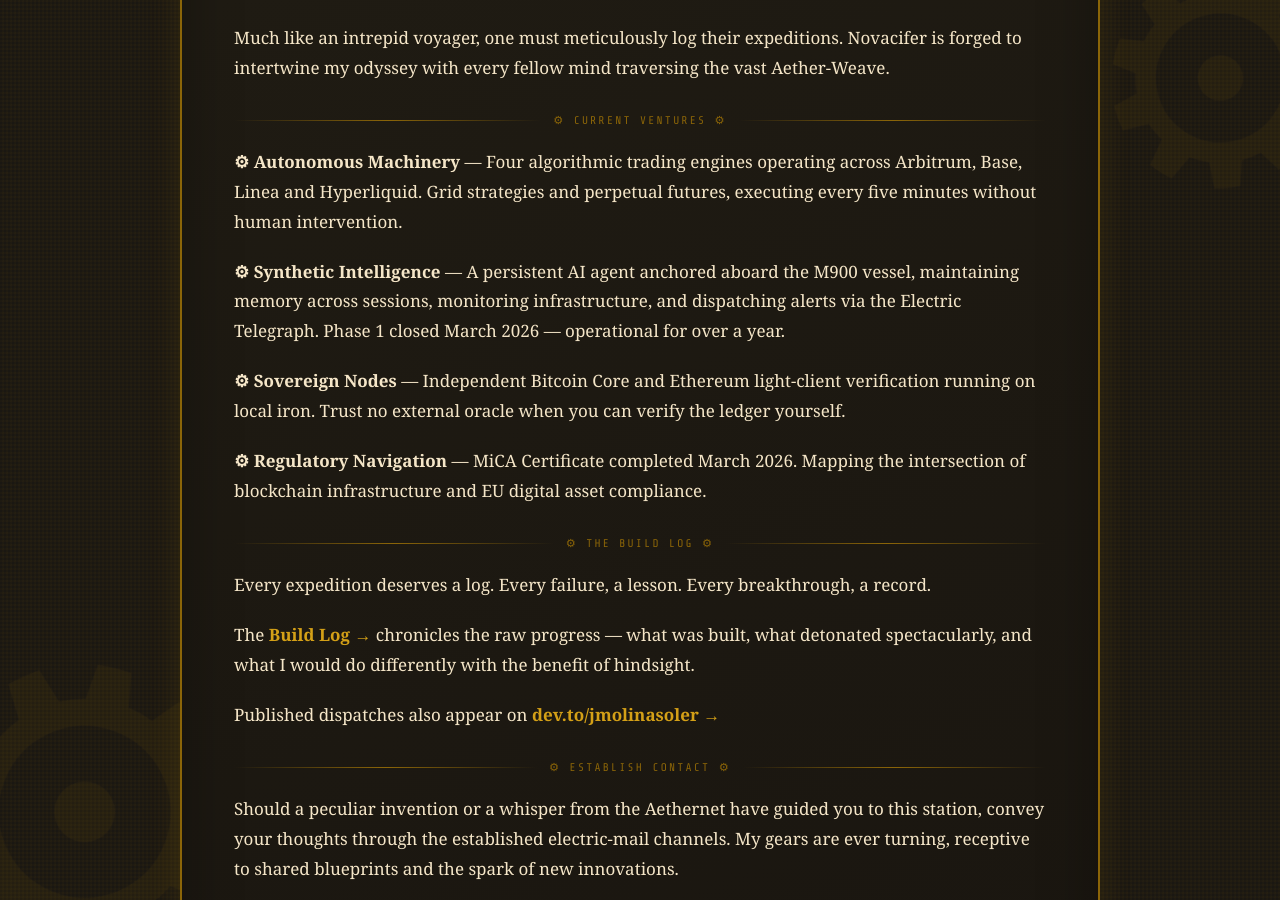
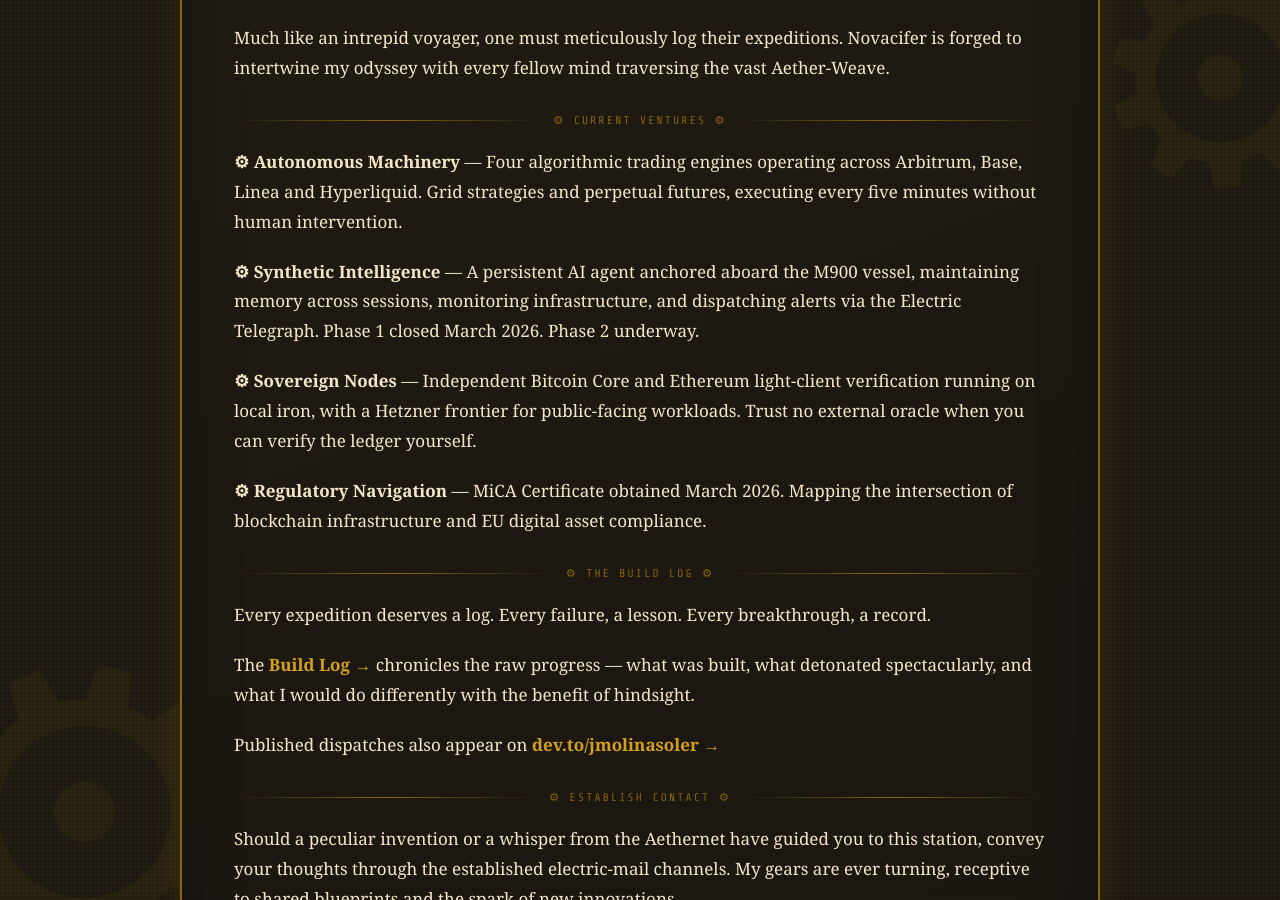
Before and after one commit to jmolinasoler/novacifer.com, a Jekyll site: the page built from index.md, in a window 1280 px wide and 900 px high, scrolled down 700 px. Built offline with Jekyll 4.4.1, drawn with Linux system fonts in a browser that asks for light colours; some web fonts are replaced.

Commit message:
Update index.md: fix agent timeline, add Hetzner, align MiCA status

```diff
--- a/index.md
+++ b/index.md
@@ -37,11 +37,11 @@
 
 **⚙ Autonomous Machinery** — Four algorithmic trading engines operating across Arbitrum, Base, Linea and Hyperliquid. Grid strategies and perpetual futures, executing every five minutes without human intervention.
 
-**⚙ Synthetic Intelligence** — A persistent AI agent anchored aboard the M900 vessel, maintaining memory across sessions, monitoring infrastructure, and dispatching alerts via the Electric Telegraph. Phase 1 closed March 2026 — operational for over a year.
+**⚙ Synthetic Intelligence** — A persistent AI agent anchored aboard the M900 vessel, maintaining memory across sessions, monitoring infrastructure, and dispatching alerts via the Electric Telegraph. Phase 1 closed March 2026. Phase 2 underway.
 
-**⚙ Sovereign Nodes** — Independent Bitcoin Core and Ethereum light-client verification running on local iron. Trust no external oracle when you can verify the ledger yourself.
+**⚙ Sovereign Nodes** — Independent Bitcoin Core and Ethereum light-client verification running on local iron, with a Hetzner frontier for public-facing workloads. Trust no external oracle when you can verify the ledger yourself.
 
-**⚙ Regulatory Navigation** — MiCA Certificate completed March 2026. Mapping the intersection of blockchain infrastructure and EU digital asset compliance.
+**⚙ Regulatory Navigation** — MiCA Certificate obtained March 2026. Mapping the intersection of blockchain infrastructure and EU digital asset compliance.
 
 <div class="section-divider">⚙ The Build Log ⚙</div>
 
```
